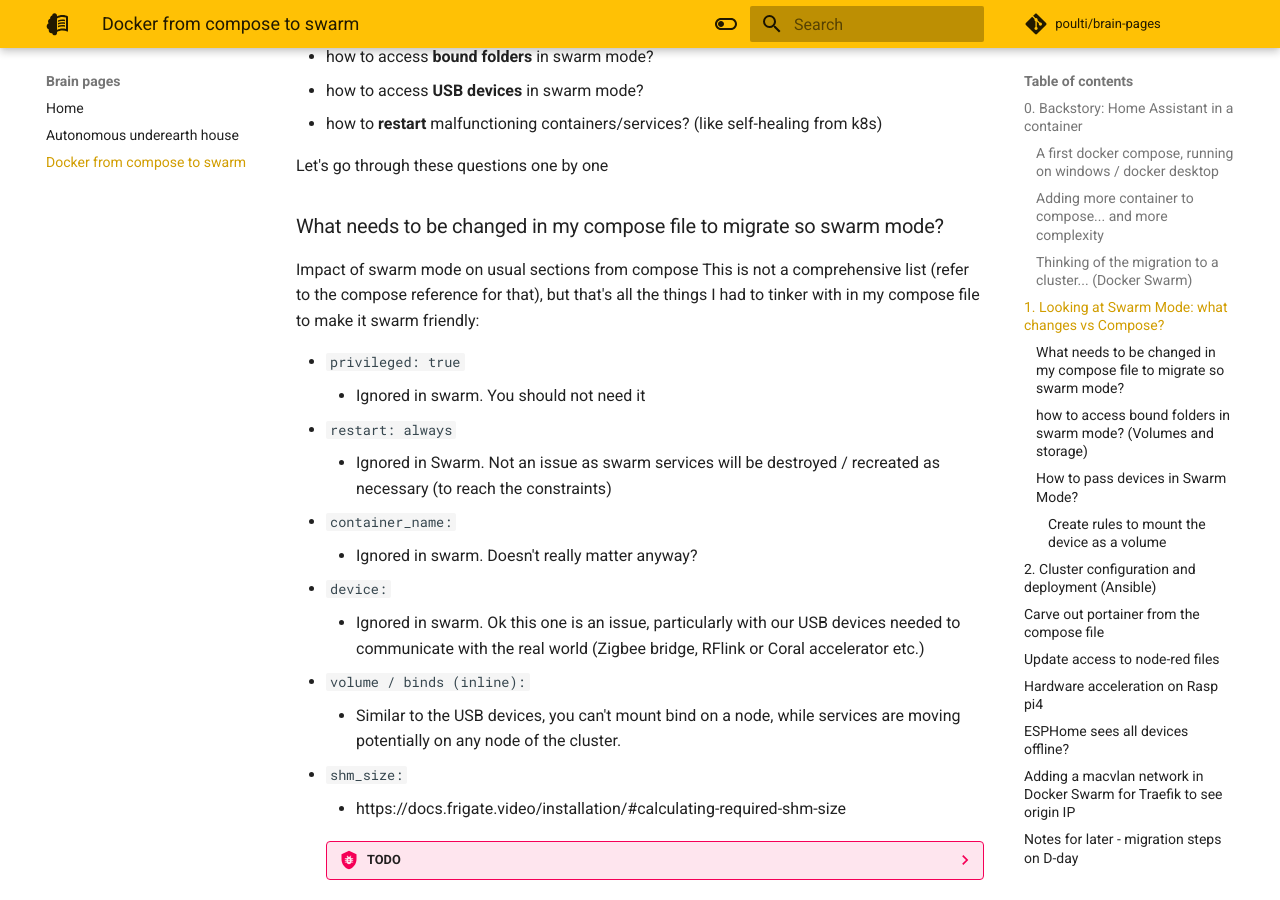
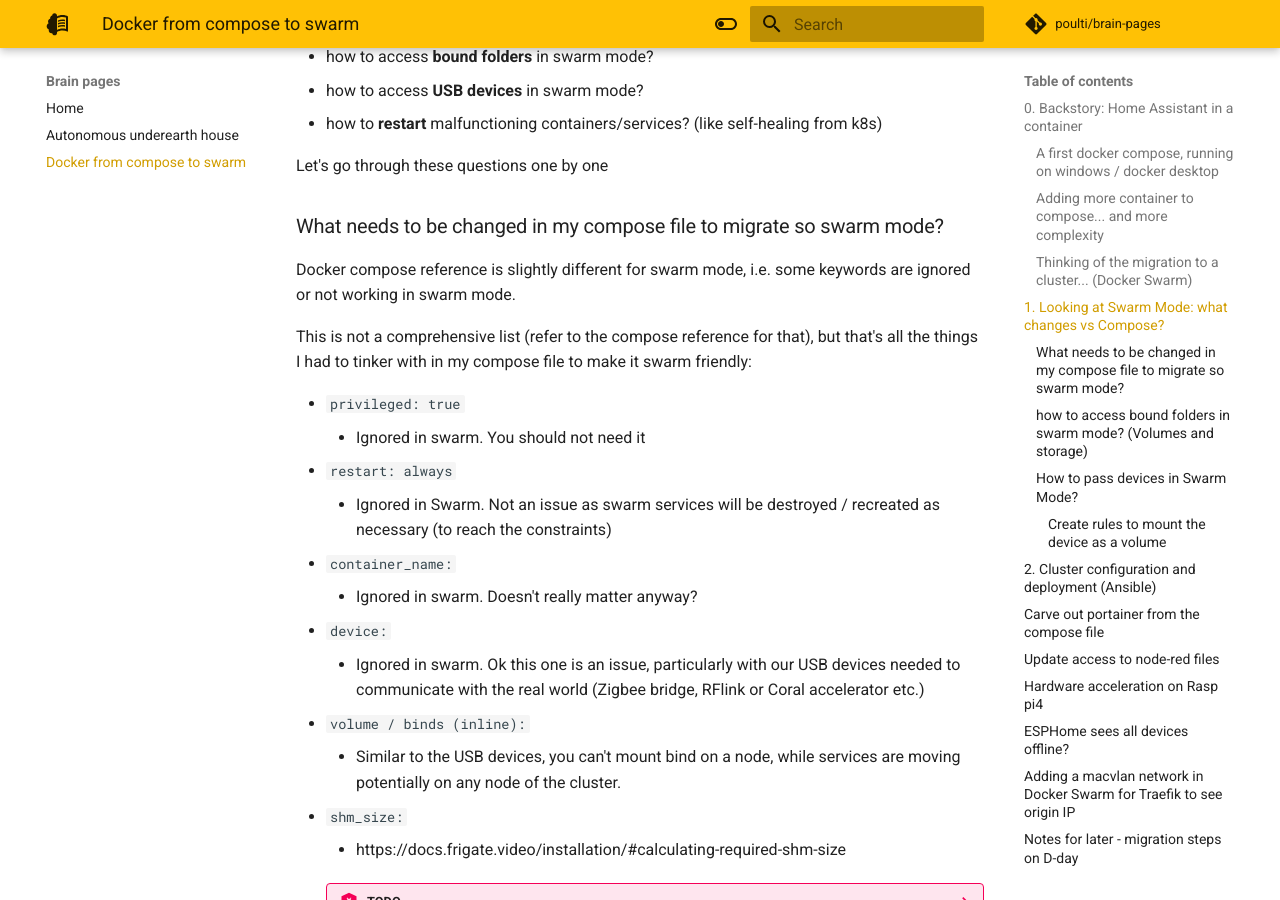
Before and after one commit to poulti/brain-pages, an MkDocs documentation site: the page built from docs/docker-from-compose-to-swarm.md, in a window 1280 px wide and 900 px high, scrolled down 5612 px. Built offline with MkDocs 1.6.1 and Material for MkDocs 9.7.7, drawn with Linux system fonts in a browser that asks for light colours; comment, search, counter and statistics services are not loaded.

Commit message:
clarify docker compose to swarm reference

```diff
--- a/docs/docker-from-compose-to-swarm.md
+++ b/docs/docker-from-compose-to-swarm.md
@@ -227,7 +227,8 @@
 
 ### What needs to be changed in my compose file to migrate so swarm mode?
 
-Impact of swarm mode on usual sections from compose
+Docker compose reference is slightly different for swarm mode, i.e. some keywords are ignored or not working in swarm mode.
+
 This is not a comprehensive list (refer to the compose reference for that), but that's all the things I had to tinker with in my compose file to make it swarm friendly:
 
 - ``privileged: true``
```
